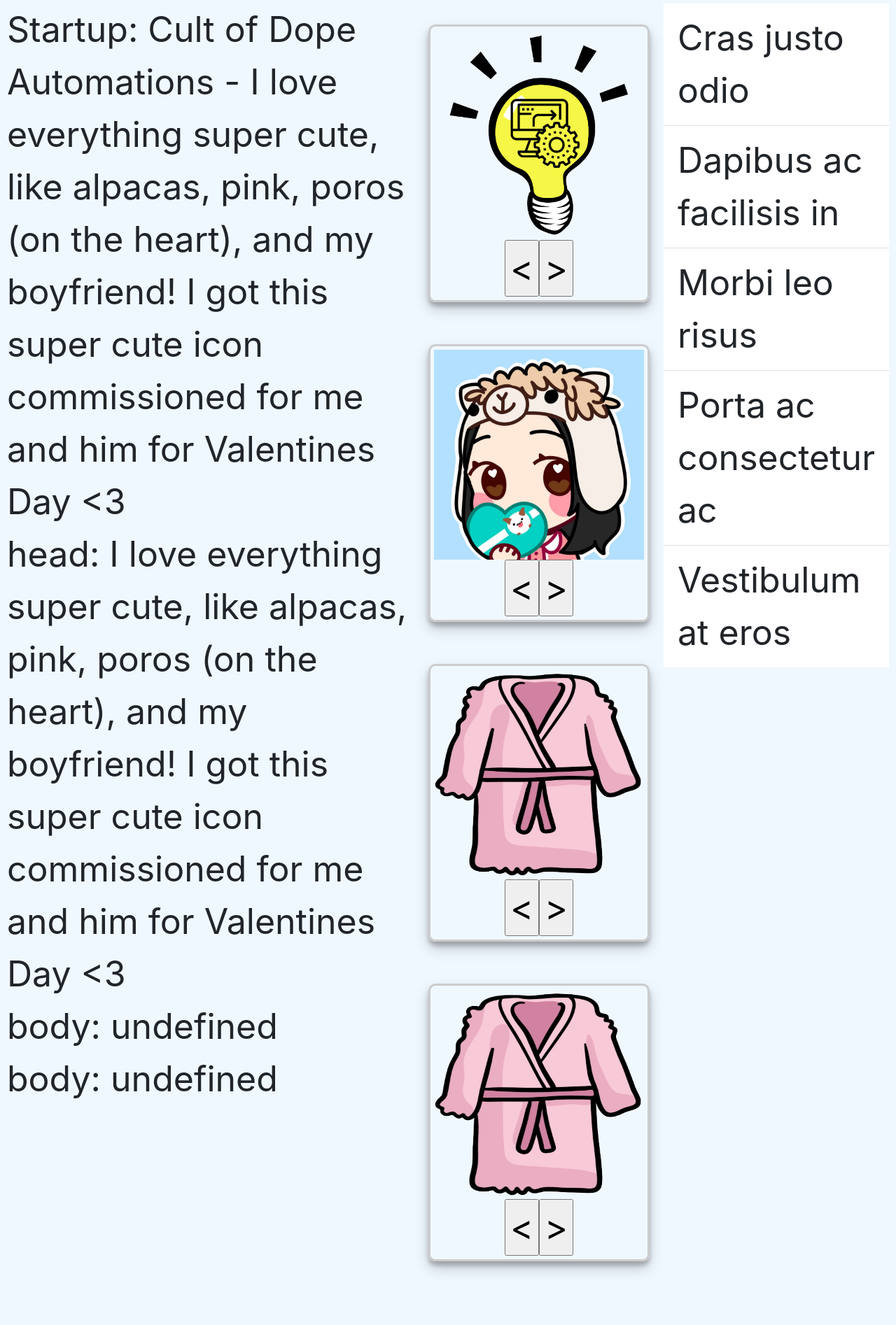
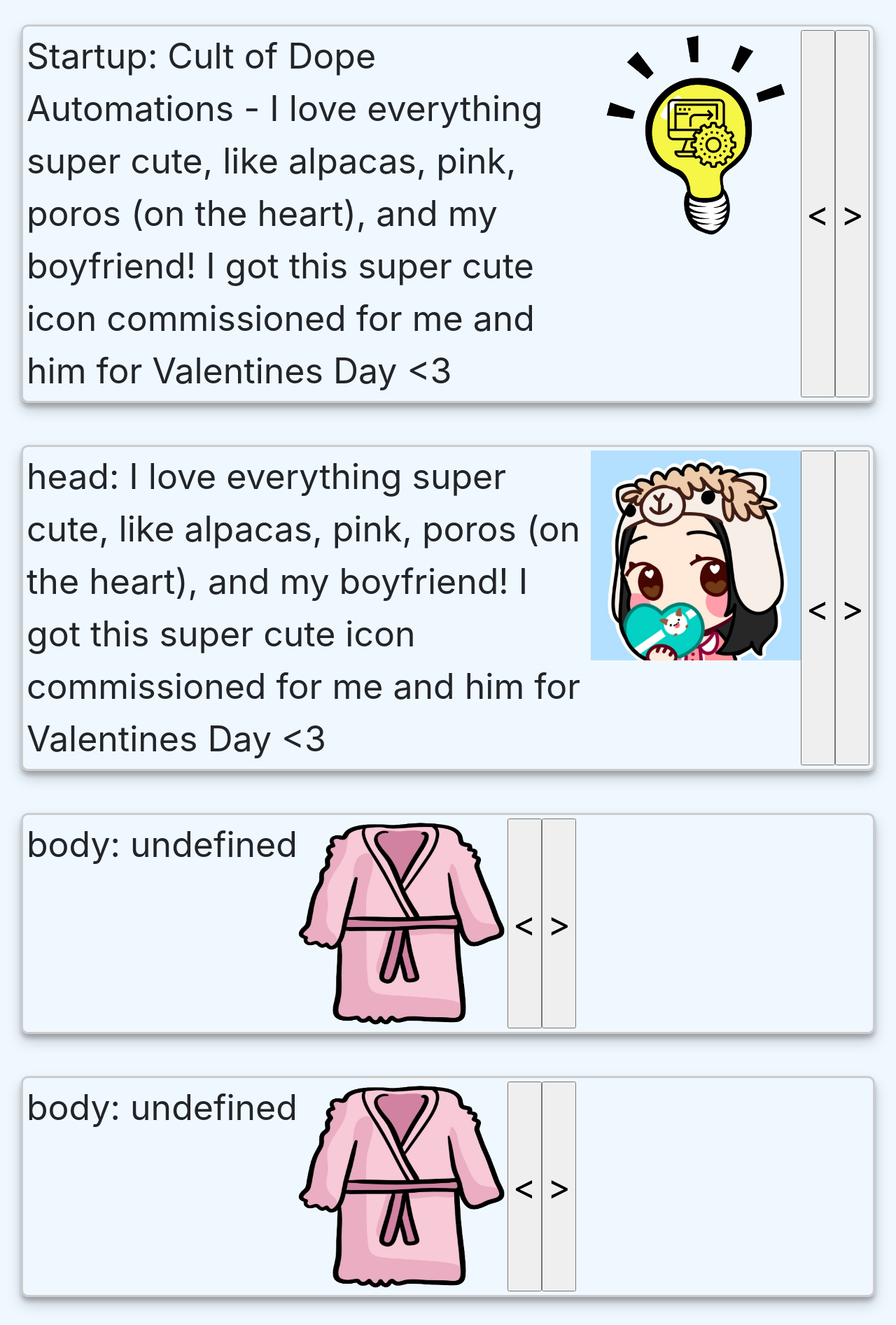
Before and after one commit to ssskay/personalsite2.0, a plain HTML site: page index.html in a window 1280 px wide. Shown: the part 862-2756 px from the top of the page at 70% size. Before the commit the page ends 2705 px from the top, so only its background shows below. Drawn offline with nearby package versions, Linux system fonts and the light colour scheme.

Commit message:
css pivot wasn't a disastor

```diff
--- a/index.html
+++ b/index.html
@@ -49,7 +49,50 @@
     </div>
 
     <div class="body">
+        <div class="internal-display">
+            <div id = "Idea Description">
+            </div>
+            <div id = "Idea Image">
+            </div>
+            <div class = "button-controls">
+                <input type="button" value="<" onclick="updateIdeaLeft()">
+                <input type="button" value=">" onclick="updateIdeaRight()">
+            </div>
+        </div>
 
+        <div class="internal-display">
+                <div id = "Head Description">
+                </div>
+                <div id = "Head Image">
+                    </div>
+                    <div class = "button-controls">
+                        <input type="button" value="<" onclick="updateHeadLeft()">
+                        <input type="button" value=">" onclick="updateHeadRight()">
+                    </div>
+        </div>
+
+        <div class="internal-display">
+                <div id = "Body Description">
+                </div>
+                <div id = "Body Image">
+                    </div>
+                    <div class = "button-controls">
+                        <input type="button" value="<" onclick="updateBodyLeft()">
+                        <input type="button" value=">" onclick="updateBodyRight()">
+                    </div>
+        </div>
+
+        <div class="internal-display">
+                <div id = "Accessory Description">
+                </div>
+                <div id = "Accessory Image">
+                    </div>
+                    <div class = "button-controls">
+                        <input type="button" value="<" onclick="updateAccLeft()">
+                        <input type="button" value=">" onclick="updateAccRight()">
+                    </div>
+        </div>
+<!--
 
         <div class="description">
             <div id = "Idea Description">
@@ -109,7 +152,7 @@
                 <li class="list-group-item">Vestibulum at eros</li>
             </ul>
 
-        </div>
+        </div> -->
 
     </div>
 
--- a/style.css
+++ b/style.css
@@ -55,7 +55,7 @@ div{
 
 .body{
     display: flex;
-    flex-direction: row;
+    flex-direction: column;
 }
 
 .display{
@@ -116,7 +116,7 @@ nav{
 
 .internal-display{
     display: flex;
-    flex-direction: column;
+    flex-direction: row;
     float: left;
     border: 3px solid #ccc;
     border-radius: 10px;
```
